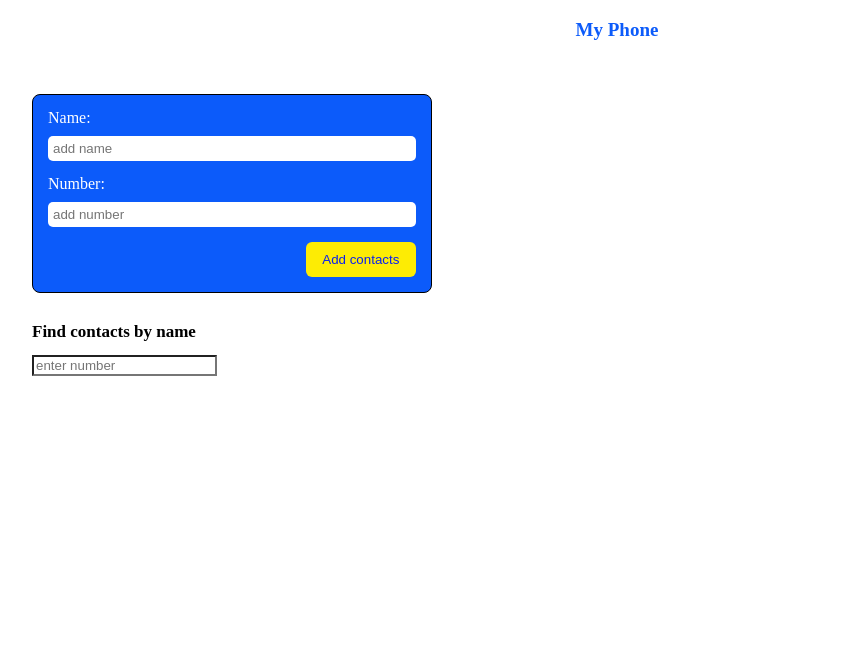
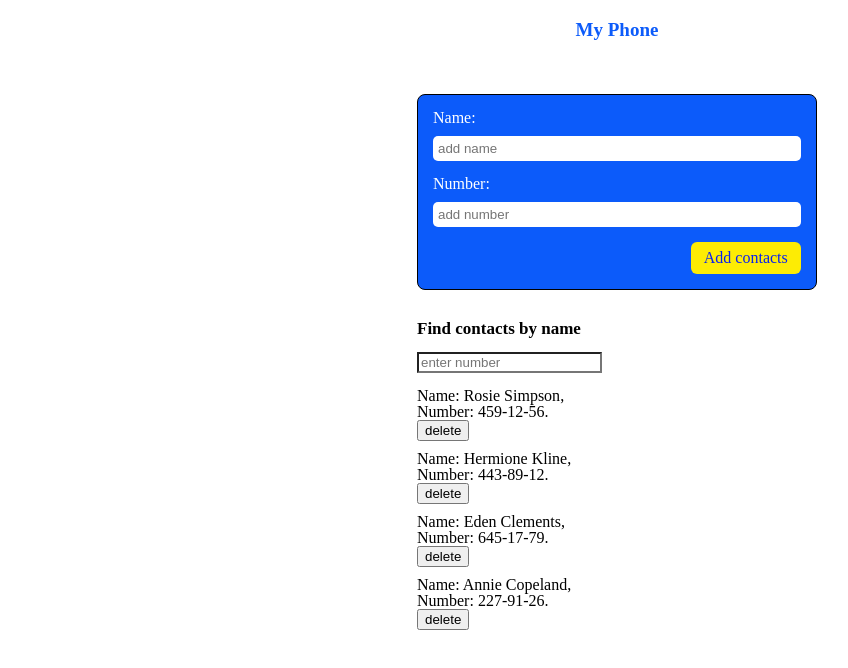
Before and after one commit to AntonioBukin/goit-react-hw-02-phonebook, a React (Create React App) app: page / in a window 1280 px wide. Shown: the top 668 px of the page, without its empty margins (23-871 px from the left). Built offline with nearby package versions, Linux system fonts and the light colour scheme.

Commit message:
add additional information

```diff
--- a/src/modules/MyPhone/MyPhone.jsx
+++ b/src/modules/MyPhone/MyPhone.jsx
@@ -11,10 +11,10 @@
 class MyPhone extends Component {
     state = {
         contacts: [
-            // {id: 'id-1', name: 'Rosie Simpson', number: '459-12-56'},
-            // {id: 'id-2', name: 'Hermione Kline', number: '443-89-12'},
-            // {id: 'id-3', name: 'Eden Clements', number: '645-17-79'},
-            // {id: 'id-4', name: 'Annie Copeland', number: '227-91-26'},
+            {id: 'id-1', name: 'Rosie Simpson', number: '459-12-56'},
+            {id: 'id-2', name: 'Hermione Kline', number: '443-89-12'},
+            {id: 'id-3', name: 'Eden Clements', number: '645-17-79'},
+            {id: 'id-4', name: 'Annie Copeland', number: '227-91-26'},
           ],
           filter: "",
     }
--- a/src/modules/MyPhone/MyPhoneForm/my-phone-form.module.scss
+++ b/src/modules/MyPhone/MyPhoneForm/my-phone-form.module.scss
@@ -4,6 +4,7 @@
     border-radius: 8px;
     padding: 15px;
     background-color: rgb(12, 91, 250);
+
 }
 
 .formGroup {
@@ -29,4 +30,12 @@
     border: none;
     border-radius: 6px;
     margin: 15px 0 0 auto;
+    padding: 8px;
+    font: inherit;
+    cursor: pointer;
+    transition: .4s;
 }
+
+.button:hover {
+    background-color: rgb(251, 237, 112);
+}
--- a/src/modules/MyPhone/my-phone.module.scss
+++ b/src/modules/MyPhone/my-phone.module.scss
@@ -11,8 +11,7 @@
 }
 
 .blocks {
-    display: block;
-    // justify-content: center;
-    // align-items: center;
+    //display: block;
     gap: 40px;
+
 }
--- a/src/shared/styles/common.scss
+++ b/src/shared/styles/common.scss
@@ -4,9 +4,13 @@
 }
 
 .container {
-    max-width: 1200px;
-    margin: 0 auto;
-    padding: 10px auto;
+    display: flex;
+    align-items: center;
+    justify-content: center;
+    //max-width: 1200px;
+    //margin: 0 auto;
+    //padding: 10px auto;
+
 
 
 }
```
Also changed, not shown: src/modules/MyPhone/MyPhoneBlock/my-phone-block.module.scss (+9 -0 lines).
